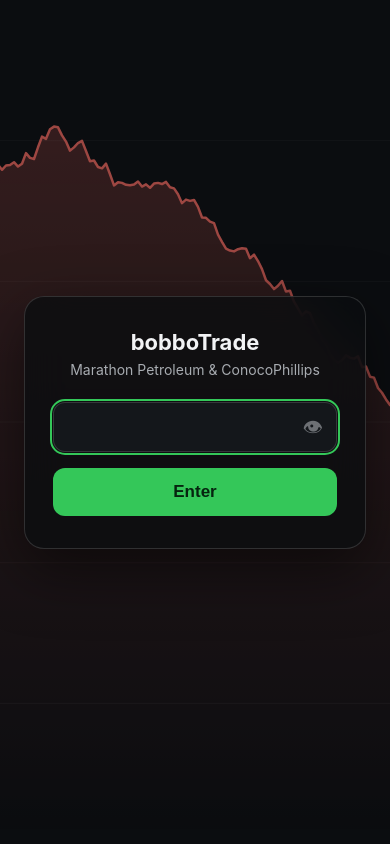
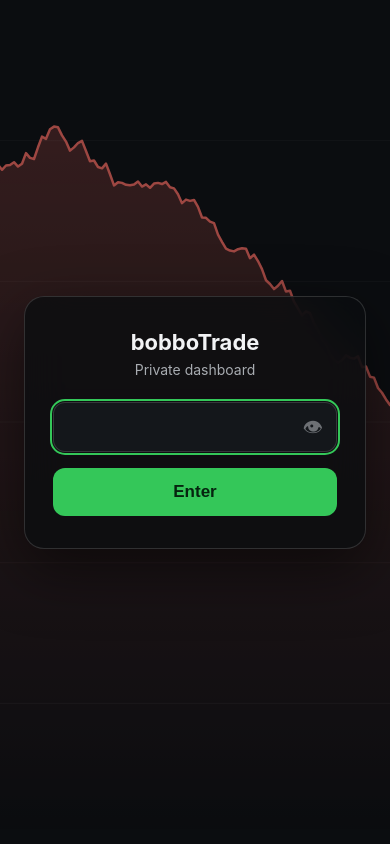
Before and after one commit to bob-cooley/photo-mentor, a PHP site: page /bobboTrade/public/gate.php in a window 390 px wide. Run offline with PHP 8.4, Linux system fonts and the light colour scheme.

Commit message:
bobboTrade: stop leaking tickers on the login page, harden password input
The unauthenticated login page showed "Marathon Petroleum &
ConocoPhillips" as a tagline — visible to anyone who loads the URL
without a password, defeating the point of gating the site (no
portfolio-identifying info should be visible pre-auth). Replaced with
a generic label.

Also added autocapitalize/autocorrect/spellcheck=off to the password
input — a correct password was reported as rejected; the backend auth
logic verified fine via a direct POST, so the likely cause is mobile
Safari mangling the typed value once the show/hide toggle switches the
field to type="text" (no explicit attributes were set to prevent
autocapitalize/autocorrect on that state before this fix).

Co-Authored-By: Claude Sonnet 5 <noreply@anthropic.com>

```diff
--- a/bobboTrade/public/gate.php
+++ b/bobboTrade/public/gate.php
@@ -170,11 +170,11 @@ function render_login_page(bool $error): void
   <div class="login-wrap">
     <div class="login-card">
       <h1>bobboTrade</h1>
-      <p class="tagline">Marathon Petroleum &amp; ConocoPhillips</p>
+      <p class="tagline">Private dashboard</p>
       <?php if ($error): ?><p class="error">Incorrect password. Try again.</p><?php endif; ?>
       <form method="post">
         <div class="password-field">
-          <input type="password" name="password" id="password" autocomplete="current-password" autofocus required>
+          <input type="password" name="password" id="password" autocomplete="current-password" autocapitalize="off" autocorrect="off" spellcheck="false" autofocus required>
           <button type="button" id="toggle-password" aria-label="Show password" aria-pressed="false">&#128065;</button>
         </div>
         <button type="submit">Enter</button>
```
